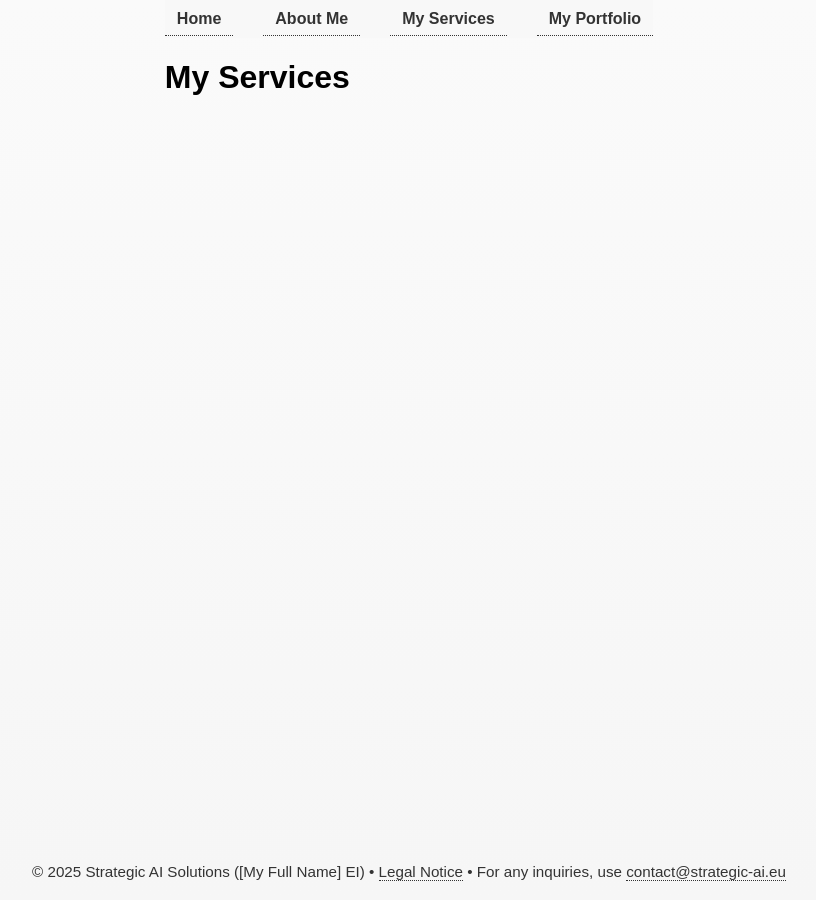
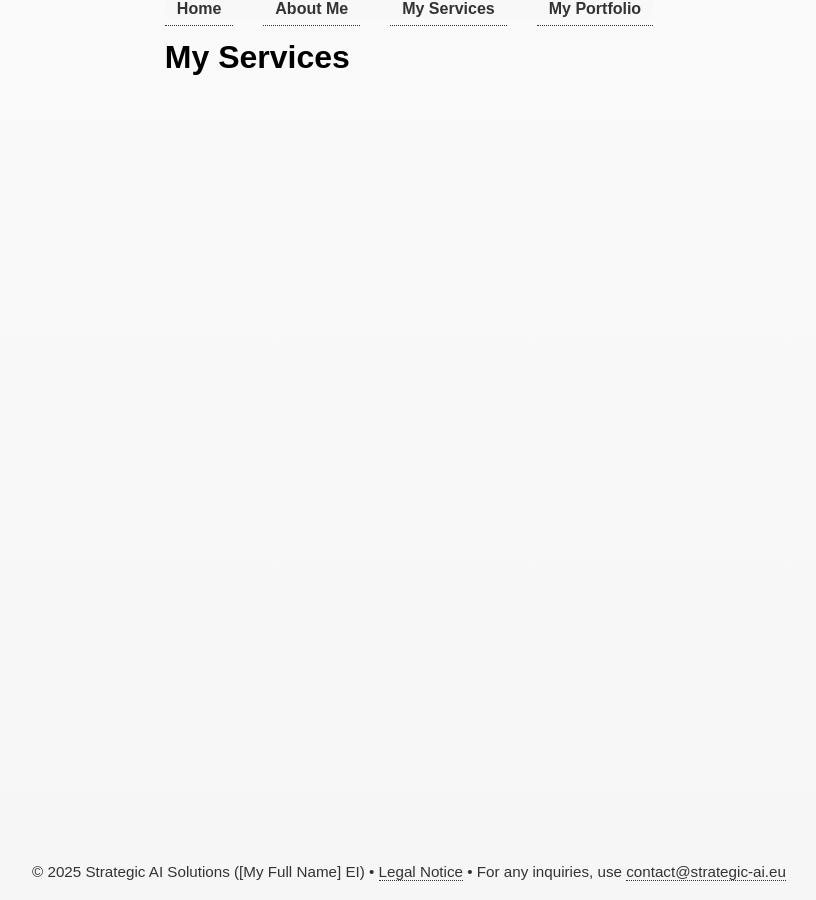
Before and after one commit to alexkolo/strategic-ai, a Jekyll site: the page built from services.md, in a window 1280 px wide. Shown: the whole page, without its empty margins (231-1047 px from the left). Built offline with Jekyll 4.4.1, drawn with Linux system fonts in a browser that asks for light colours; some web fonts are replaced.

Commit message:
Enhance navigation bar styling and update 'Book a Call' button: add padding and margin to navbar, adjust button background color and border radius for improved aesthetics

```diff
--- a/assets/css/style.css
+++ b/assets/css/style.css
@@ -67,17 +67,17 @@
 /* navigation bar  */
 .navbar {
   list-style: none;
+  padding: 0;
+  margin: 0;
   display: flex;
+  gap: 30px; /* horizontal spacing between items */
   justify-content: center;
-  gap: 30px;
-  padding: 10px 0;
-  margin: 0;
   background-color: #f8f8f8;
   font-family: Arial, sans-serif;
 }
 
 .navbar li {
-  display: inline;
+  display: inline; /* each item inline */
 }
 
 .navbar a {
```
Also changed, not shown: index.md (+1 -1 lines).
